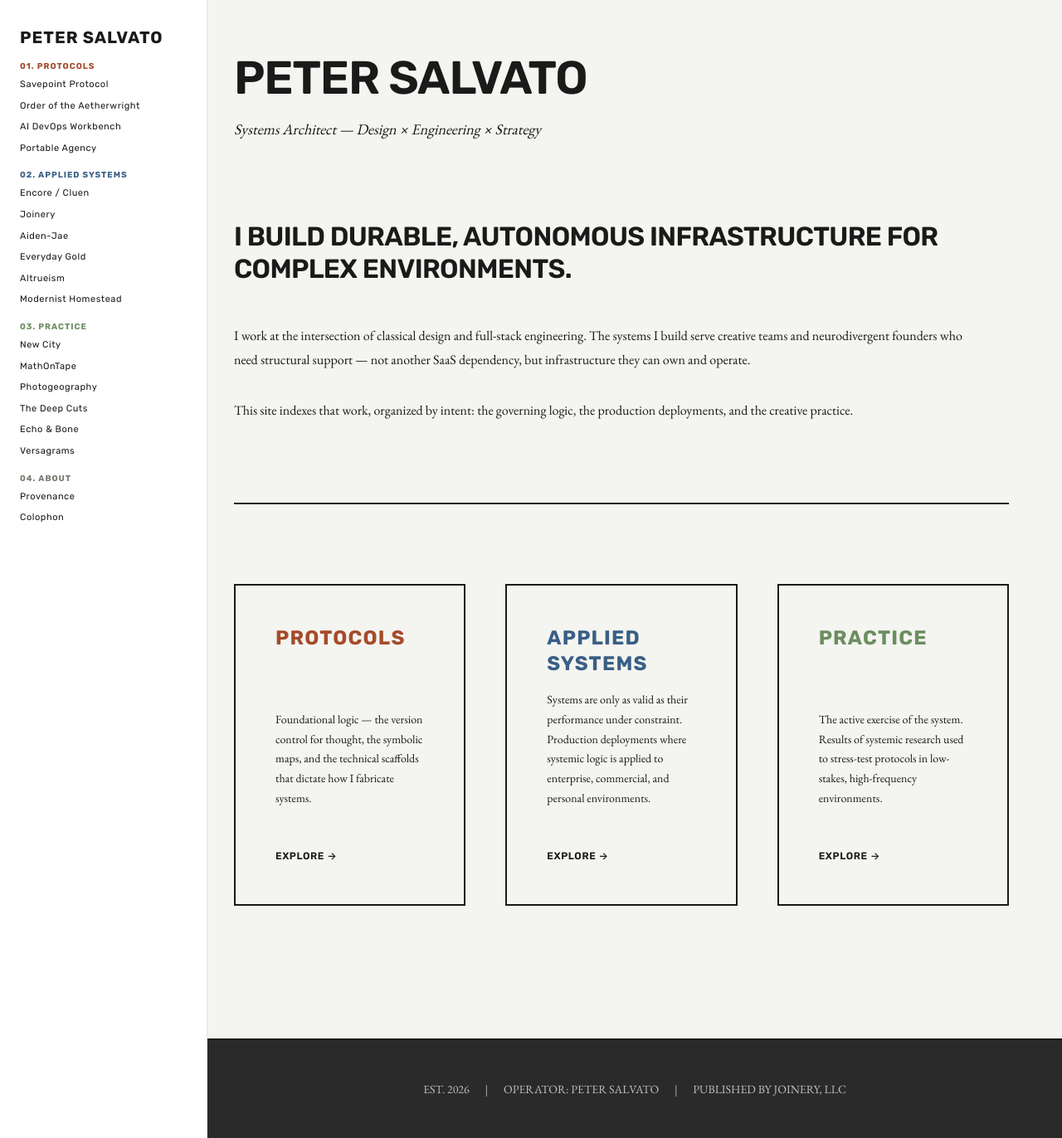
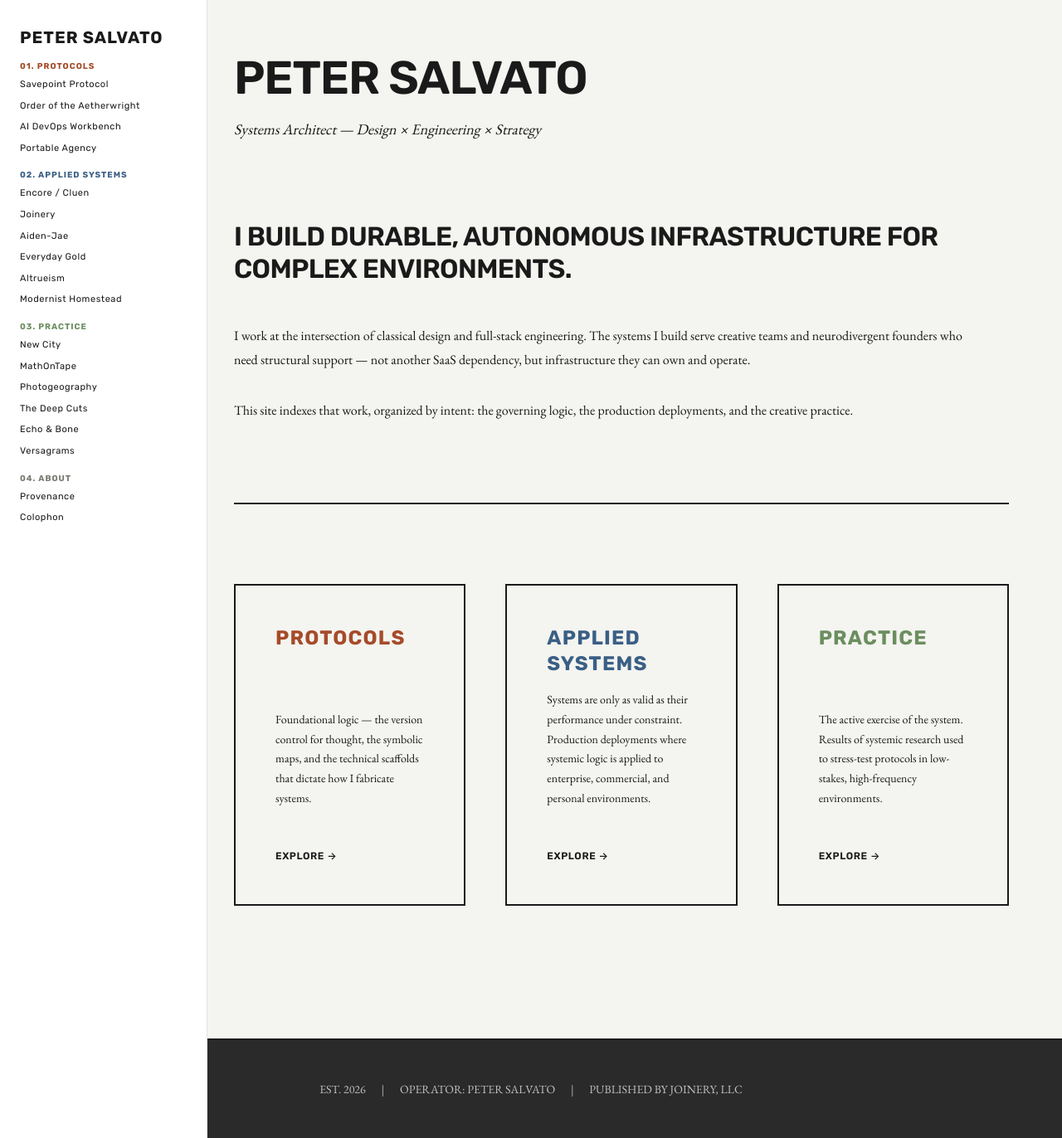
Before and after one commit to PeterSalvato/petersalvato-constellation, a Jekyll site: the page built from index.md, in a window 1280 px wide and 1372 px high. Shown: the whole window at 83% size. Built offline with Jekyll 4.4.1, drawn with Linux system fonts in a browser that asks for light colours.

Commit message:
Add z-index to footer and center text in viewport
- Add z-index: 50 to place footer above sibling elements
- Remove margin-left to span full width
- Use flexbox to center footer content in viewport
- Dark background spans full page width with centered text

Co-Authored-By: Claude Haiku 4.5 <noreply@anthropic.com>

```diff
--- a/assets/css/main.scss
+++ b/assets/css/main.scss
@@ -312,13 +312,19 @@ a {
 }
 
 footer {
-  // Full-width footer below main content, accounting for fixed sidebar
+  // Full-width footer with centered text in viewport
+  position: relative;
+  z-index: 50;
   margin-top: $gap-xxxlarge;
-  margin-left: $sidebar-width;
   padding: $gap-xlarge $padding-standard;
   border-top: 2px solid $color-text;
   background-color: #2a2a2a;
-  text-align: center;
+
+  // Center text in viewport
+  display: flex;
+  flex-direction: column;
+  align-items: center;
+  justify-content: center;
 
   a {
     display: inline-block;
```
